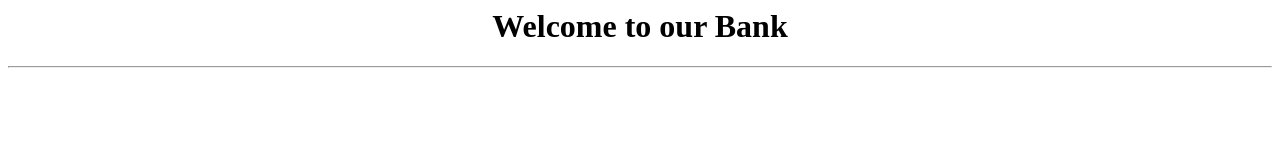
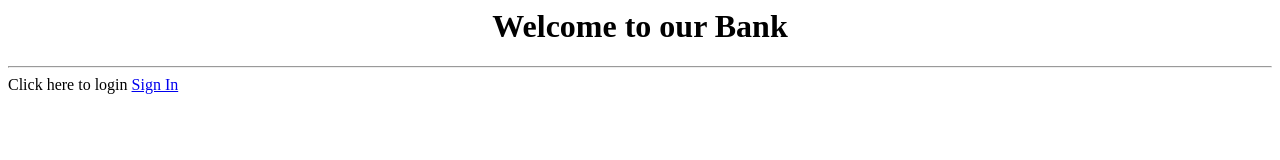
Before and after one commit to kalyanikanase/MyDemoBank, a plain HTML site: page index.html in a window 1280 px wide. Drawn offline with Linux system fonts and the light colour scheme.

Commit message:
Update index.html

```diff
--- a/index.html
+++ b/index.html
@@ -1,2 +1,3 @@
 <center><h1> Welcome to our Bank </h1></center>
 <hr>
+Click here to login <a href="login.html">Sign In </a>
```
